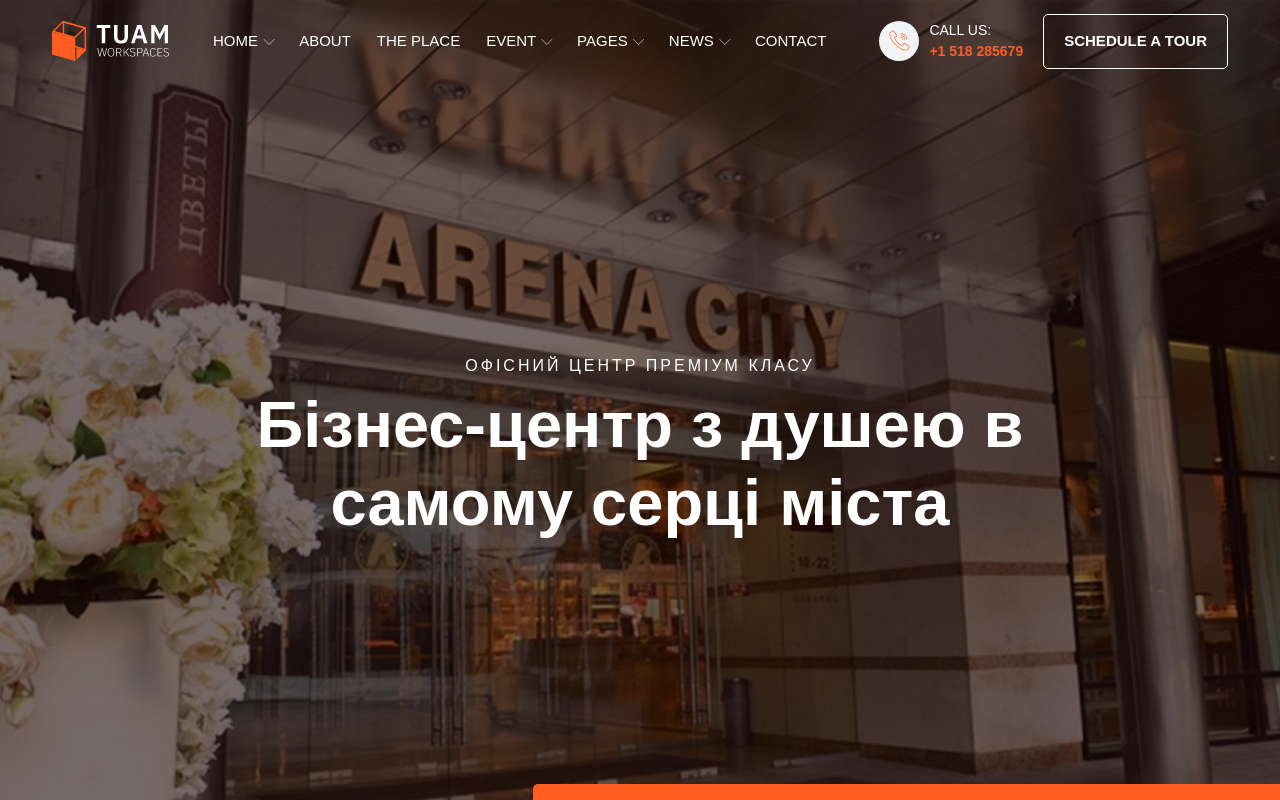
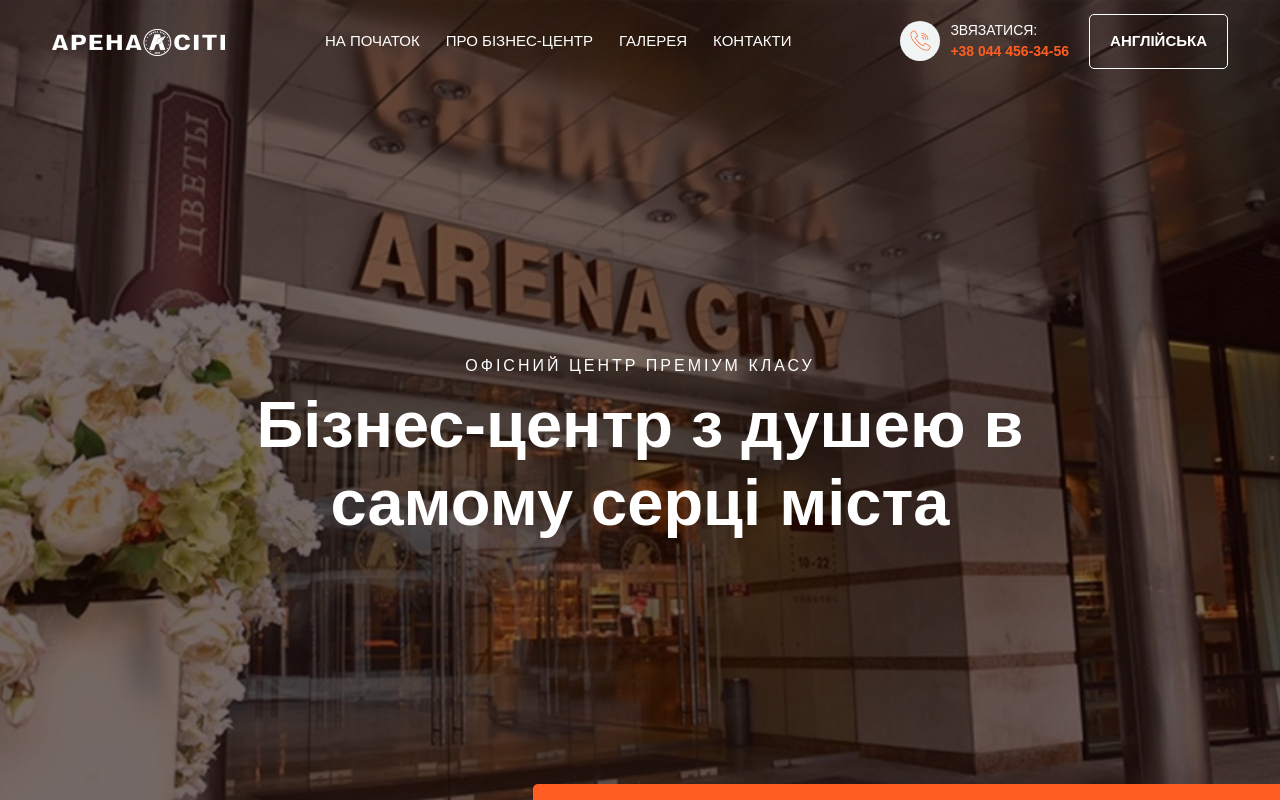
Before and after one commit to yulia-bisyuk/arena, a React (Create React App) app: page / in a window 1280 px wide. Shown: the top 800 px of the page. Built offline with nearby package versions, Linux system fonts and the light colour scheme.

Commit message:
footer added

```diff
--- a/src/components/footer/Footer.jsx
+++ b/src/components/footer/Footer.jsx
@@ -41,25 +41,25 @@
             <div className='row align-items-center'>
               <div className='col-lg-6 col-sm-6 col-md-6'>
                 <p>
-                  <i className='far fa-copyright' /> Дизайн{' '}
-                  <a
-                    href='https://envytheme.com/'
-                    target='_blank'
-                    rel='noreferrer'
-                  >
-                    EnvyTheme
-                  </a>
-                  <p>
-                    {' '}
-                    Розробка{' '}
-                    <a
-                      href='https://t.me/dedvitalik'
-                      target='_blank'
-                      rel='noreferrer'
-                    >
-                      @dedVitalik
-                    </a>
-                  </p>
+                  <i className='far fa-copyright' /> Arena City{' '}
+                  {/*<a*/}
+                  {/*  href='https://envytheme.com/'*/}
+                  {/*  target='_blank'*/}
+                  {/*  rel='noreferrer'*/}
+                  {/*>*/}
+                  {/*  EnvyTheme*/}
+                  {/*</a>*/}
+                  {/*<p>*/}
+                  {/*  {' '}*/}
+                  {/*  Розробка{' '}*/}
+                  {/*  <a*/}
+                  {/*    href='https://t.me/dedvitalik'*/}
+                  {/*    target='_blank'*/}
+                  {/*    rel='noreferrer'*/}
+                  {/*  >*/}
+                  {/*    @dedVitalik*/}
+                  {/*  </a>*/}
+                  {/*</p>*/}
                 </p>
               </div>
               <div className='col-lg-6 col-sm-6 col-md-6'>
--- a/src/components/gallery/styles.js
+++ b/src/components/gallery/styles.js
@@ -4,9 +4,9 @@
   .single-gallery-box {
 
     img {
+      object-fit: cover;
       width: 100%;
       height: 100%;
-      object-fit: cover;
     }
   }
 `;
--- a/src/components/navbar/Navbar.jsx
+++ b/src/components/navbar/Navbar.jsx
@@ -1,72 +1,41 @@
 import React from 'react';
+import {NavbarWrapper} from './styles';
 
 function Navbar() {
   return (
+    <NavbarWrapper>
       <div id="navbar" className="navbar-area navbar-style-two">
         <div className="tuam-nav">
           <div className="container-fluid">
-          <nav className="navbar navbar-expand-md navbar-light"><a className="navbar-brand" href="/"><img
-            src="/images/white-logo.png" alt="logo" className="white-logo"/><img src="/images/logo.png" alt="logo"
-                                                                                 className="logo"/></a>
+            <nav className="navbar navbar-expand-md navbar-light"><a className="navbar-brand" href="/">
+              <img
+                src="/images/white-logo.png" alt="logo" className="white-logo"/>
+              <img src="/images/logo.png" alt="logo"
+                   className="logo"/>
+            </a>
               <button className="navbar-toggler navbar-toggler-right collapsed" type="button" data-toggle="collapse"
                       data-target="#navbarSupportedContent" aria-controls="navbarSupportedContent" aria-expanded="false"
                       aria-label="Toggle navigation"><span className="icon-bar top-bar"/><span
                 className="icon-bar middle-bar"/><span className="icon-bar bottom-bar"/></button>
               <div className="collapse navbar-collapse" id="navbarSupportedContent">
                 <ul className="navbar-nav">
-                <li className="nav-item"><a className="nav-link" href="/index2/#">Home <i
-                  className="flaticon-down-arrow"/></a>
-                  <ul className="dropdown-menu">
-                    <li className="nav-item"><a className="nav-link" href="/">Home One</a></li>
-                    <li className="nav-item"><a className="nav-link active" href="/index2/">Home Two</a></li>
-                    <li className="nav-item"><a className="nav-link" href="/index3/">Home Three</a></li>
-                  </ul>
-                </li>
-                <li className="nav-item"><a className="nav-link" href="/about/">About</a></li>
-                <li className="nav-item"><a className="nav-link" href="/the-place/">The Place</a></li>
-                <li className="nav-item"><a className="nav-link" href="/index2/#">Event <i
-                  className="flaticon-down-arrow"/></a>
-                  <ul className="dropdown-menu">
-                    <li className="nav-item"><a className="nav-link" href="/events/">Events</a></li>
-                    <li className="nav-item"><a className="nav-link" href="/event-details/">Event Details</a></li>
-                  </ul>
-                </li>
-                <li className="nav-item"><a className="nav-link" href="/index2/#">Pages <i
-                  className="flaticon-down-arrow"/></a>
-                  <ul className="dropdown-menu">
-                    <li className="nav-item"><a className="nav-link" href="/gallery/">Gallery</a></li>
-                    <li className="nav-item"><a className="nav-link" href="/index2/#">Services</a>
-                      <ul className="dropdown-menu">
-                        <li className="nav-item"><a className="nav-link" href="/services/">Services</a></li>
-                        <li className="nav-item"><a className="nav-link" href="/service-details/">Service Details</a>
-                        </li>
-                      </ul>
-                    </li>
-                    <li className="nav-item"><a className="nav-link" href="/pricing/">Pricing</a></li>
-                    <li className="nav-item"><a className="nav-link" href="/team/">Team</a></li>
-                    <li className="nav-item"><a className="nav-link" href="/404/">404 Error</a></li>
-                  </ul>
-                </li>
-                <li className="nav-item"><a className="nav-link" href="/index2/#">News <i
-                  className="flaticon-down-arrow"/></a>
-                  <ul className="dropdown-menu">
-                    <li className="nav-item"><a className="nav-link" href="/news1/">News Grid</a></li>
-                    <li className="nav-item"><a className="nav-link" href="/news2/">News Right Sidebar</a></li>
-                    <li className="nav-item"><a className="nav-link" href="/news-details/">News Details</a></li>
-                  </ul>
-                </li>
-                <li className="nav-item"><a className="nav-link" href="/contact/">Contact</a></li>
+
+                  <li className="nav-item"><a className="nav-link" href="/about/">На початок</a></li>
+                  <li className="nav-item"><a className="nav-link" href="/the-place/">Про бізнес-центр</a></li>
+                  <li className="nav-item"><a className="nav-link" href="/the-place/">Галерея</a></li>
+                  <li className="nav-item"><a className="nav-link" href="/the-place/">Контакти</a></li>
                 </ul>
                 <div className="others-option">
                   <div className="call-us">
                     <div className="icon"><i className="flaticon-call"/></div>
-                  Call Us:<span className="number">+1 518 285679</span></div>
-                <a className="default-btn" href="/index2/#">Schedule A Tour<span/></a></div>
+                    Звязатися:<span className="number">+38 044 456-34-56</span></div>
+                  <a className="default-btn" href="/index2/#">Англійська<span/></a></div>
               </div>
             </nav>
           </div>
         </div>
       </div>
+    </NavbarWrapper>
   );
 }
 
--- /dev/null
+++ b/src/components/navbar/styles.js
@@ -0,0 +1,7 @@
+import styled from 'styled-components';
+
+export const NavbarWrapper = styled.nav`
+  .logo {
+    max-height: 50px;
+  }
+`;
```
Also changed, not shown: public/images/logo.png, public/images/white-logo.png. Lines whose indentation alone changed are shown as unchanged.
